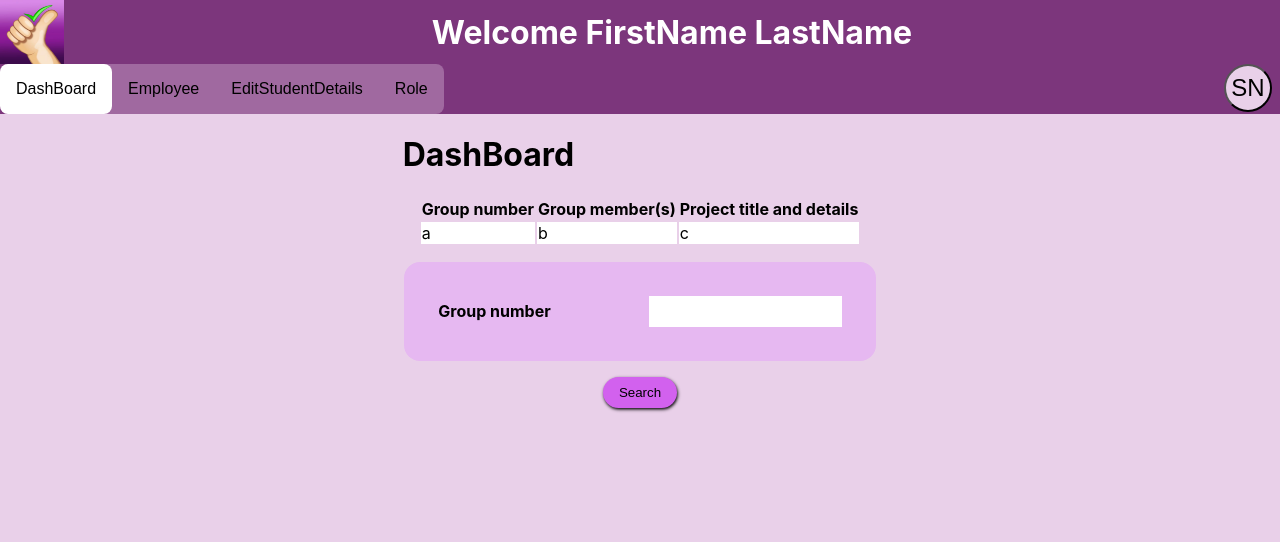
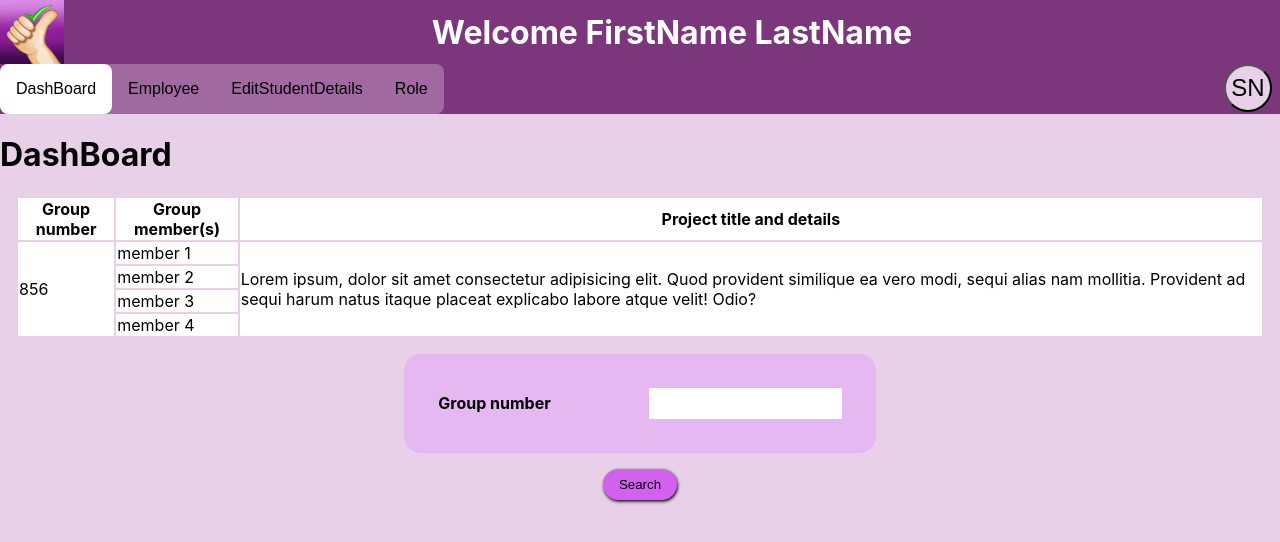
Before and after one commit to shraddha-1402/cse-a-02, a React (Create React App) app: page /admin in a window 1280 px wide. Shown: the top 542 px of the page. Built offline with nearby package versions, Linux system fonts and the light colour scheme.

Commit message:
- table styling

```diff
--- a/src/components/modules/admin/DashBoard.tsx
+++ b/src/components/modules/admin/DashBoard.tsx
@@ -18,11 +18,27 @@ export default function DashBoard(props: {
             <th>Project title and details</th>
           </tr>
         </thead>
-        <tbody style={{ backgroundColor: "white" }}>
+        <tbody>
           <tr>
-            <td>a</td>
-            <td>b</td>
-            <td>c</td>
+            <td rowSpan={4}>856</td>
+            <td>member 1</td>
+            <td rowSpan={4}>
+              <p>
+                Lorem ipsum, dolor sit amet consectetur adipisicing elit. Quod
+                provident similique ea vero modi, sequi alias nam mollitia.
+                Provident ad sequi harum natus itaque placeat explicabo labore
+                atque velit! Odio?
+              </p>
+            </td>
+          </tr>
+          <tr>
+            <td>member 2</td>
+          </tr>
+          <tr>
+            <td>member 3</td>
+          </tr>
+          <tr>
+            <td>member 4</td>
           </tr>
         </tbody>
       </table>
@@ -35,8 +51,8 @@ export default function DashBoard(props: {
               type="number"
               min={0}
               onInputChange={function (e: ChangeEvent<HTMLInputElement>) {
-                // throw new Error("Function not implemented.");
-                console.log(e.target.value);
+                throw new Error("Function not implemented.");
+                // console.log(e.target.value);
               }}
             />
           </tbody>
--- a/src/components/modules/admin/style.css
+++ b/src/components/modules/admin/style.css
@@ -5,3 +5,8 @@
 .admin-dashboard > table {
   margin: 1rem;
 }
+
+.admin-dashboard > table > thead,
+.admin-dashboard > table > tbody {
+  background-color: white;
+}
```
